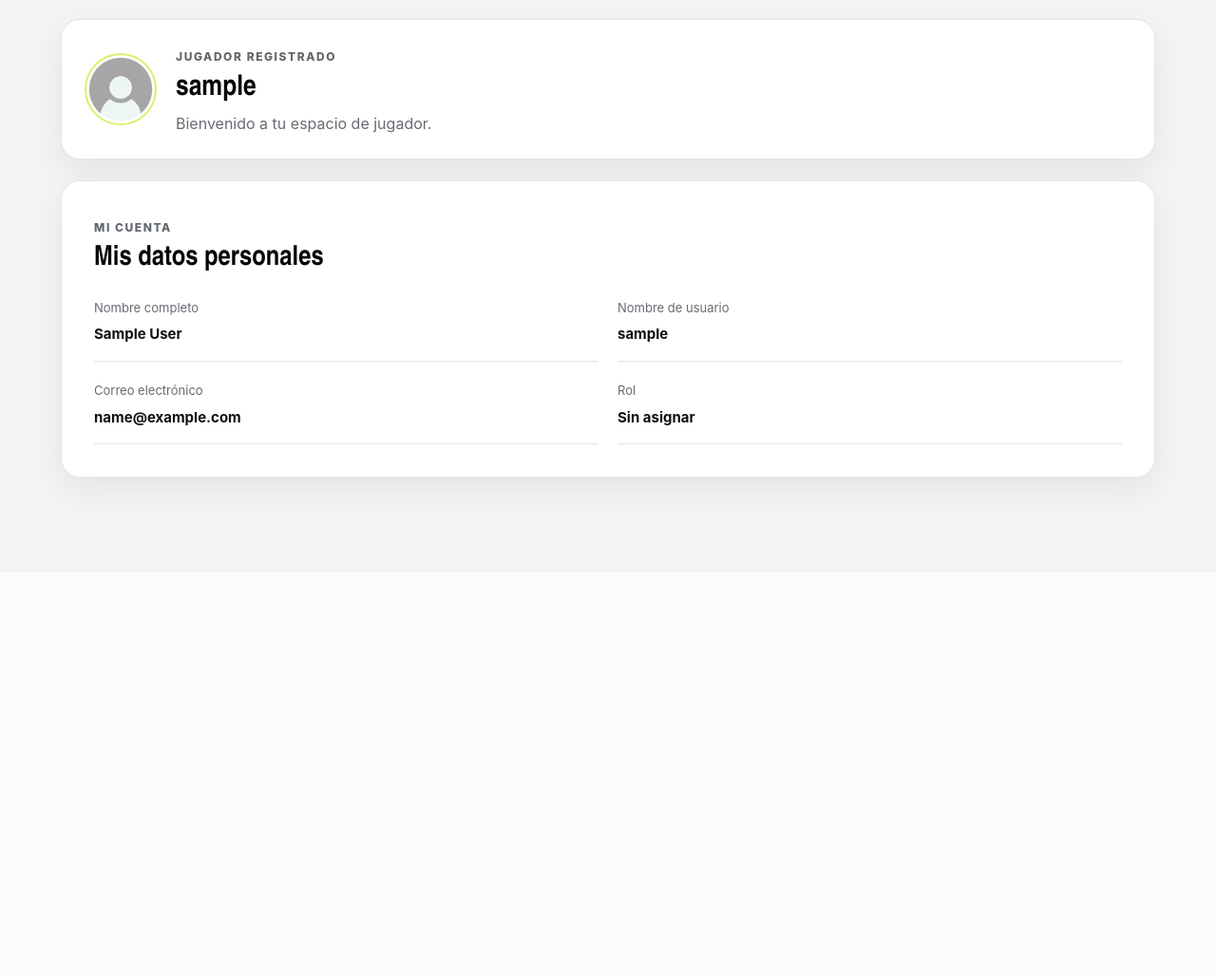
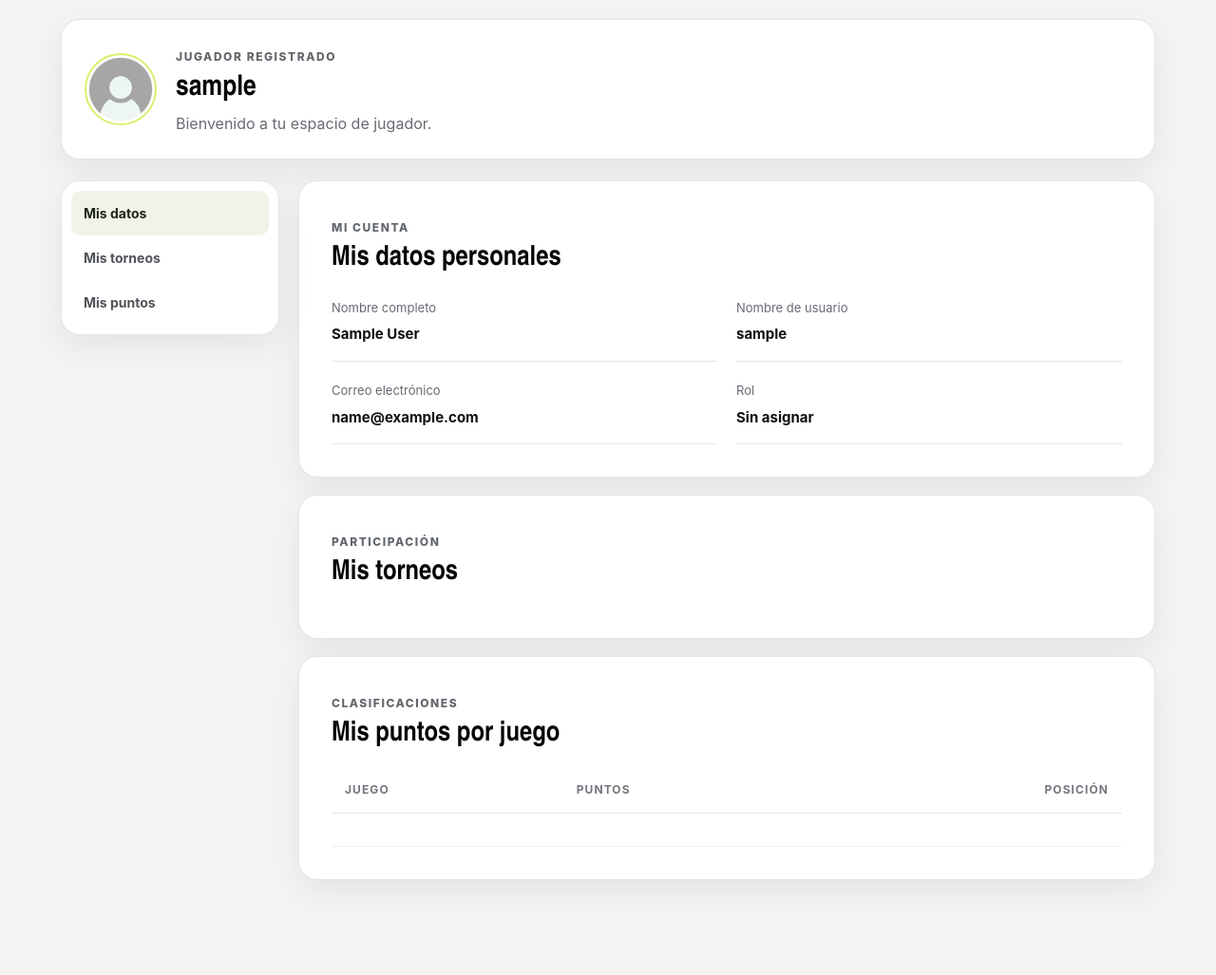
Before and after one commit to joaquin-at/mundo_cartas, a Django app: page /mi-perfil/ in a window 1280 px wide. Shown: the part 352-1379 px from the top of the page at 95% size. Before the commit the page ends 884 px from the top, so only its background shows below. Run offline with Django 5.2, Linux system fonts and the light colour scheme; the visitor is signed in with stand-in values (Sample User, id 1); data that the repository does not hold is empty.

Commit message:
feat: incorpora secciones de torneos y puntos al perfil

```diff
--- a/gestion/templates/gestion/mi_perfil.html
+++ b/gestion/templates/gestion/mi_perfil.html
@@ -63,6 +63,17 @@
 
         </section>
 
+    <!-- Menú lateral del perfil -->
+    <div class="profile-layout">
+
+        <nav class="panel profile-menu" aria-label="Secciones del perfil">
+            <a class="selected" href="#mis-datos">Mis datos</a>
+            <a href="#mis-torneos">Mis torneos</a>
+            <a href="#mis-puntos">Mis puntos</a>
+        </nav>
+
+    <div class="profile-sections">
+
         <!-- Datos personales -->
         <section class="panel panel-pad" id="mis-datos">
 
@@ -101,6 +112,58 @@
 
         </section>
 
+
+        <!-- Torneos del jugador -->
+        <section class="panel panel-pad" id="mis-torneos">
+
+            <div class="perfil-titulo">
+                <div>
+                    <span class="eyebrow">Participación</span>
+                    <h2>Mis torneos</h2>
+                </div>
+            </div>
+
+            <p class="perfil-descripcion">
+
+            </p>
+
+        </section>
+
+        <!-- Puntos del jugador -->
+        <section class="panel panel-pad" id="mis-puntos">
+
+            <div class="perfil-titulo">
+                <div>
+                    <span class="eyebrow">Clasificaciones</span>
+                    <h2>Mis puntos por juego</h2>
+                </div>
+            </div>
+
+            <div class="table-wrap">
+                <table class="ranking-table">
+                    <thead>
+                        <tr>
+                            <th>Juego</th>
+                            <th>Puntos</th>
+                            <th>Posición</th>
+                        </tr>
+                    </thead>
+
+                    <tbody>
+                        <tr>
+                            <td colspan="3">
+
+                            </td>
+                        </tr>
+                    </tbody>
+                </table>
+            </div>
+
+        </section>
+
+    </div>
+</div>
+
     </main>
 
 </body>
```
